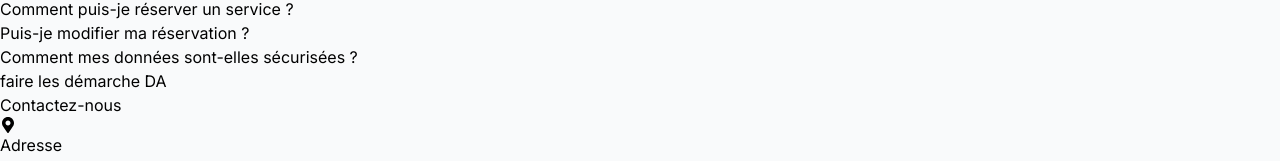
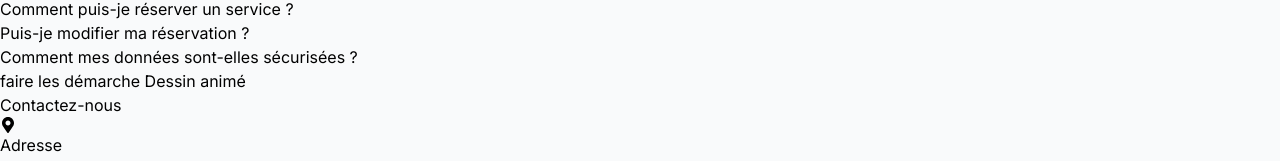
Before and after one commit to Lilasss/E-reserve, a React (Vite) app in the folder FrontendSiteVitrine/: page / in a window 1280 px wide. Shown: the part 775-936 px from the top of the page. Built offline with nearby package versions, Linux system fonts and the light colour scheme.

Commit message:
ajustement Link

```diff
--- a/FrontendSiteVitrine/src/components/Faq.jsx
+++ b/FrontendSiteVitrine/src/components/Faq.jsx
@@ -33,7 +33,8 @@ const Faq = () => {
                 </div>
                 <div className="text-center mt-8">
                     <Link to="/contact-form" className="inline-block px-8 py-3 bg-blue-600 text-white font-bold rounded shadow-lg hover:bg-blue-700 transition duration-300">
-                        faire les démarche DA
+                        faire les démarche Dessin animé
+
                     </Link>
                 </div>
             </div>
```
